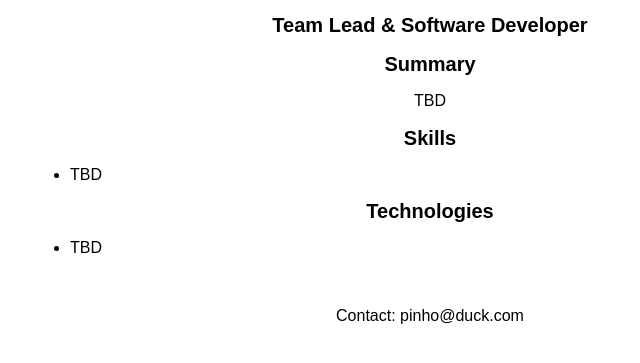
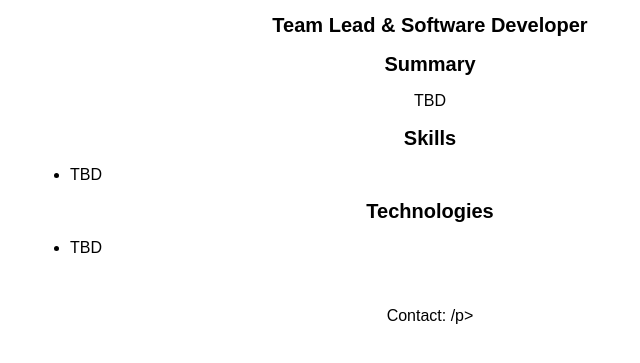
Before and after one commit to andreppi/cv, a plain HTML site: page index.html in a window 1280 px wide. Shown: the part 75-438 px from the top of the page, without its empty margins (210-850 px from the left). Drawn offline with Linux system fonts and the light colour scheme.

Commit message:
Update index.html

```diff
--- a/index.html
+++ b/index.html
@@ -60,7 +60,7 @@
     </section>
 
     <footer>
-      <p>Contact: pinho@duck.com</p>
+      <p>Contact: /p>
     </footer>
   </div>
 
```
